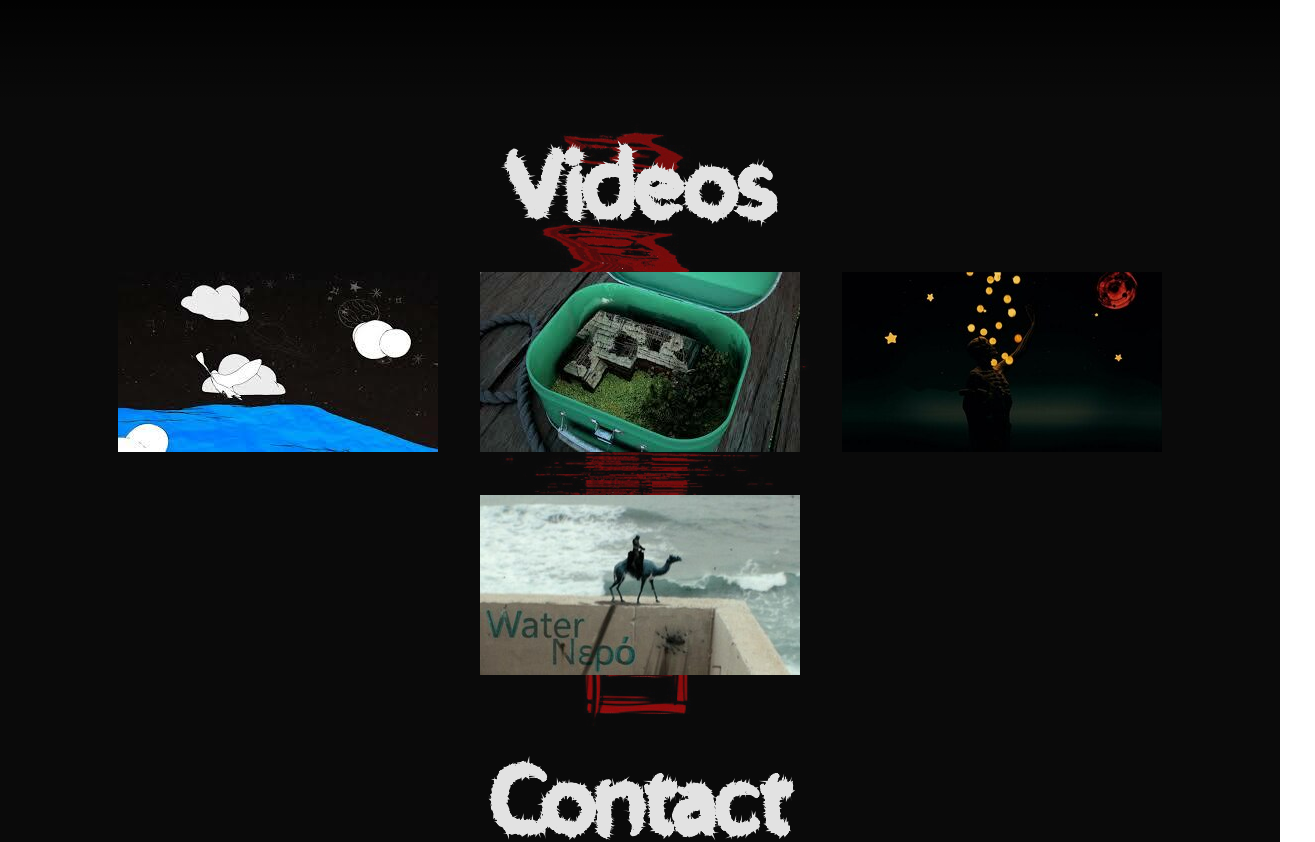
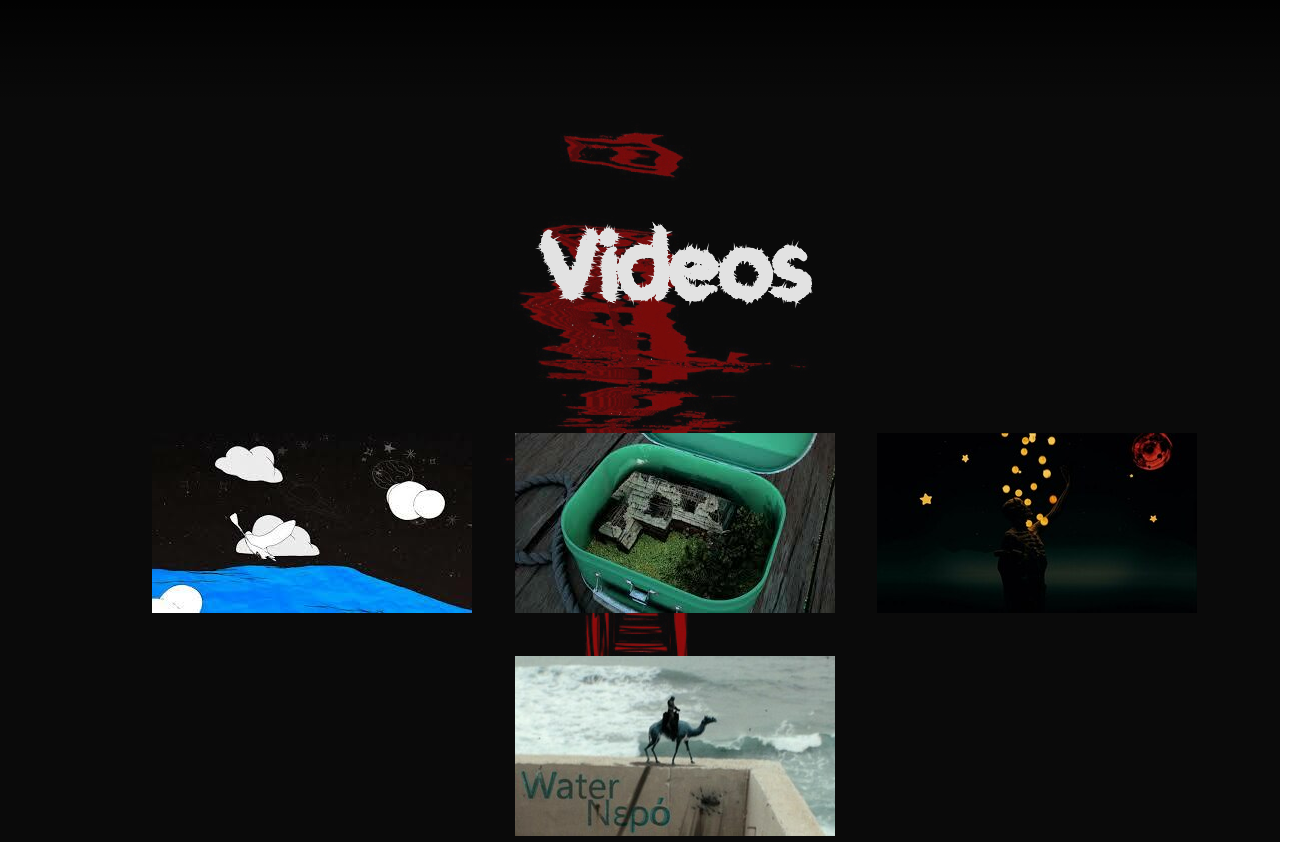
Before and after one commit to thpapei/stratashi-portfolio, a React app: page / in a window 1280 px wide. Shown: the part 2280-3122 px from the top of the page, 1315 px wide, since content can reach past the window. Built offline with nearby package versions, Linux system fonts and the light colour scheme.

Commit message:
Reworked video component size

```diff
--- a/src/styles/components/_Videos.scss
+++ b/src/styles/components/_Videos.scss
@@ -1,8 +1,10 @@
 .videos {
   display: flex;
-  justify-content: center;
+  justify-content: space-evenly;
   flex-direction: column;
   margin: $l-size;
+  height: 100vh;
+  width: 100vw;
   h1 {
     text-align: center;
     font-size: $title;
```
